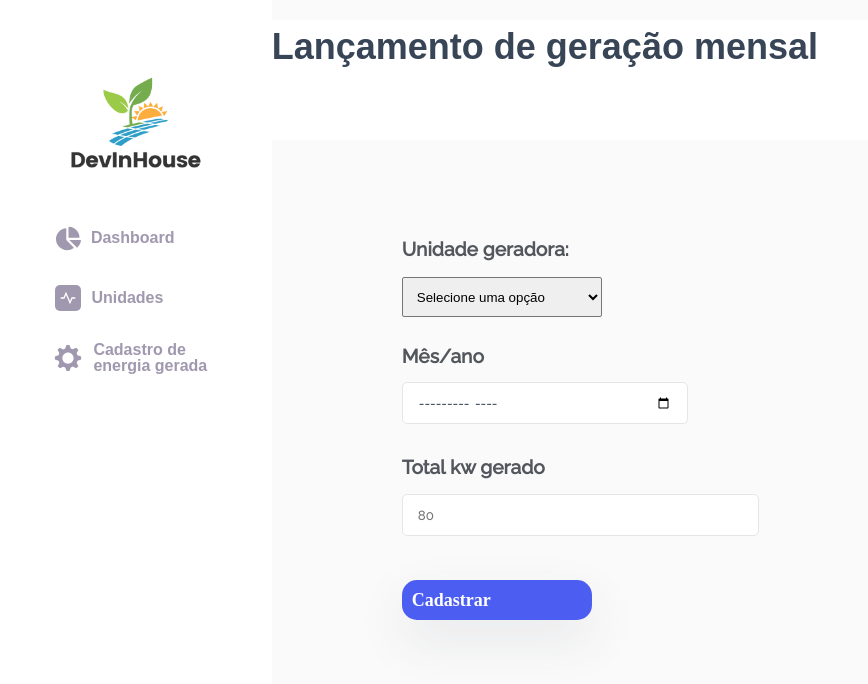
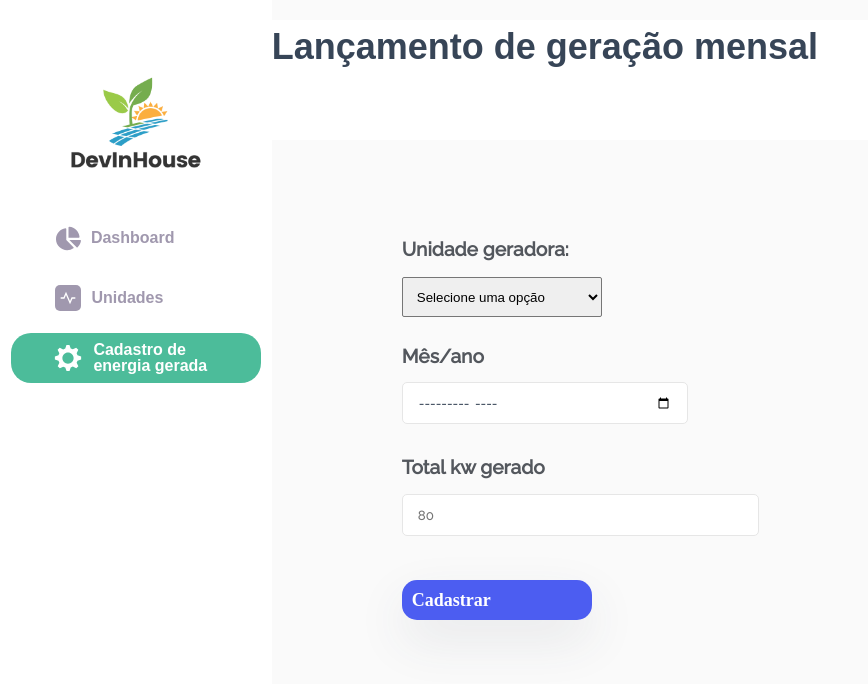
Before and after one commit to sicklex/Solar-EnergyApp, a React (Create React App) app in the folder sunenergyapp/: page /consumption in a window 1280 px wide. Shown: the top 684 px of the page, without its empty margins (0-868 px from the left). Built offline with nearby package versions, Linux system fonts and the light colour scheme; data requests are answered from the project's data file.

Commit message:
Adicionando mudanças no sidemenu styles.

```diff
--- a/sunenergyapp/src/Components/SideMenu/SideMenu.js
+++ b/sunenergyapp/src/Components/SideMenu/SideMenu.js
@@ -1,3 +1,4 @@
+import { useEffect, useState } from "react";
 import { Link } from "react-router-dom";
 import logo2 from "../../utils/logo2.png";
 
@@ -12,6 +13,43 @@ import {
 } from "./styles";
 
 function SideMenu({ title, children }) {
+  const [dashboardColor, setDashboardColor] = useState({
+    backgroundColor: "",
+    color: "",
+  });
+  const [unityColor, setUnityColor] = useState({
+    backgroundColor: "",
+    iconColor: "",
+    unitBackgroundColor: "",
+    color: "",
+  });
+  const [consumptionColor, setConsumptionColor] = useState({
+    backgroundColor: "",
+    color: "",
+  });
+
+  useEffect(() => {
+    const path = window.location.pathname;
+    if (path === "/dashboard") {
+      setDashboardColor({
+        backgroundColor: "#4cbc9a",
+        color: "#fff",
+      });
+    } else if (path === "/units" || path === "/consumerunits") {
+      setUnityColor({
+        backgroundColor: "#4cbc9a",
+        iconColor: "#4cbc9a",
+        color: "#fff",
+        unitBackgroundColor: "#fff",
+      });
+    } else if (path === "/consumption") {
+      setConsumptionColor({
+        backgroundColor: "#4cbc9a",
+        color: "#fff",
+      });
+    }
+  }, []);
+
   return (
     <Container>
       <Sidebar>
@@ -21,21 +59,35 @@ function SideMenu({ title, children }) {
             to="/dashboard"
             style={{ textDecoration: "none", color: "black" }}
           >
-            <Li>
-              <GraphicIcon className="graphic-icon" />
-              <p>Dashboard</p>
+            <Li style={{ backgroundColor: dashboardColor.backgroundColor }}>
+              <GraphicIcon
+                className="graphic-icon"
+                style={{ color: dashboardColor.color }}
+              />
+              <p style={{ color: dashboardColor.color }}>Dashboard</p>
             </Li>
           </Link>
           <Link to="/units" style={{ textDecoration: "none" }}>
-            <Li>
-              <UnityIcon className="unity-icon" />
-              <p>Unidades</p>
+            <Li style={{ backgroundColor: unityColor.backgroundColor }}>
+              <UnityIcon
+                className="unity-icon"
+                style={{
+                  backgroundColor: unityColor.unitBackgroundColor,
+                  color: unityColor.iconColor,
+                }}
+              />
+              <p style={{ color: unityColor.color }}>Unidades</p>
             </Li>
           </Link>
           <Link to="/consumption" style={{ textDecoration: "none" }}>
-            <Li>
-              <GearIcon className="gear-icon" />
-              <p>Cadastro de energia gerada</p>
+            <Li style={{ backgroundColor: consumptionColor.backgroundColor }}>
+              <GearIcon
+                className="gear-icon"
+                style={{ color: consumptionColor.color }}
+              />
+              <p style={{ color: consumptionColor.color }}>
+                Cadastro de energia gerada
+              </p>
             </Li>
           </Link>
         </ul>
--- a/sunenergyapp/src/Pages/Logon/styles.js
+++ b/sunenergyapp/src/Pages/Logon/styles.js
@@ -9,6 +9,15 @@ export const Container = styled.div`
   margin: 0 auto;
   background-color: #f5f5f5;
   height: 100vh;
+
+  @media (max-width: 1026px) {
+    flex-direction: column;
+    justify-content: center;
+  }
+
+  @media (max-width: 506px) {
+    background-color: white;
+  }
 `;
 
 export const MainImg = styled.div`
@@ -18,6 +27,10 @@ export const MainImg = styled.div`
   background-repeat: no-repeat;
   min-width: 50%;
   opacity: 0.8;
+
+  @media (max-width: 1026px) {
+    background-image: none;
+  }
 `;
 
 export const LoginContainer = styled.div`
```
